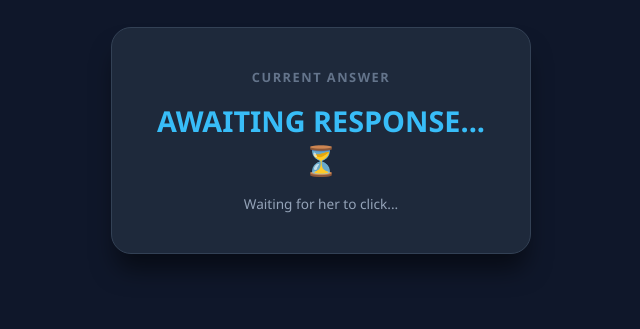
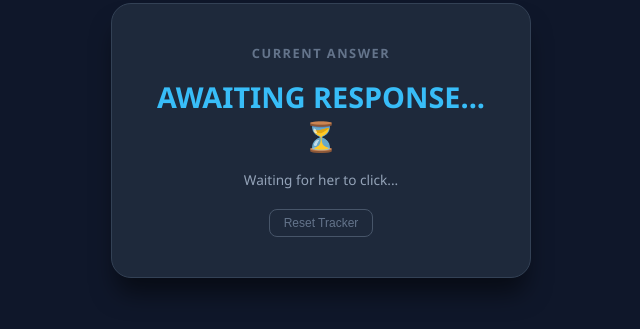
Before and after one commit to loedejb2-sys/MARRY-mE, a plain HTML site: page tracker-view.html in a window 1280 px wide. Shown: the part 313-642 px from the top of the page, without its empty margins (319-959 px from the left). Drawn offline with Linux system fonts and the light colour scheme; no server answers.

Commit message:
Update tracker-view.html

```diff
--- a/tracker-view.html
+++ b/tracker-view.html
@@ -54,6 +54,21 @@
     .subtext {
       color: #94a3b8;
       font-size: 0.85rem;
+      margin-bottom: 20px;
+    }
+    .reset-btn {
+      background: transparent;
+      border: 1px solid #475569;
+      color: #64748b;
+      padding: 6px 14px;
+      border-radius: 8px;
+      font-size: 0.75rem;
+      cursor: pointer;
+      transition: all 0.2s;
+    }
+    .reset-btn:hover {
+      background: #334155;
+      color: #f8fafc;
     }
   </style>
 </head>
@@ -66,6 +81,7 @@
     <div class="label">Current Answer</div>
     <div class="answer" id="answerText">AWAITING RESPONSE... ⏳</div>
     <div class="subtext" id="subtext">Waiting for her to click...</div>
+    <button class="reset-btn" onclick="resetAnswer()">Reset Tracker</button>
   </div>
 
   <script>
@@ -75,7 +91,6 @@
         if (!res.ok) return;
 
         const data = await res.json();
-        console.log('Polling data:', data);
 
         const answerEl = document.getElementById('answerText');
         const subtextEl = document.getElementById('subtext');
@@ -88,13 +103,25 @@
           answerEl.textContent = "She said no... 🥺";
           answerEl.style.color = "#f87171";
           subtextEl.textContent = `Received at ${data.timestamp || 'just now'}`;
+        } else {
+          answerEl.textContent = "AWAITING RESPONSE... ⏳";
+          answerEl.style.color = "#38bdf8";
+          subtextEl.textContent = "Waiting for her to click...";
         }
       } catch (err) {
         console.error('Polling error:', err);
       }
     }
 
-    // Check immediately on load and then every 2 seconds
+    async function resetAnswer() {
+      await fetch('/api/response', {
+        method: 'POST',
+        headers: { 'Content-Type': 'application/json' },
+        body: JSON.stringify({ answer: null, timestamp: null })
+      });
+      checkResponse();
+    }
+
     checkResponse();
     setInterval(checkResponse, 2000);
   </script>
```
